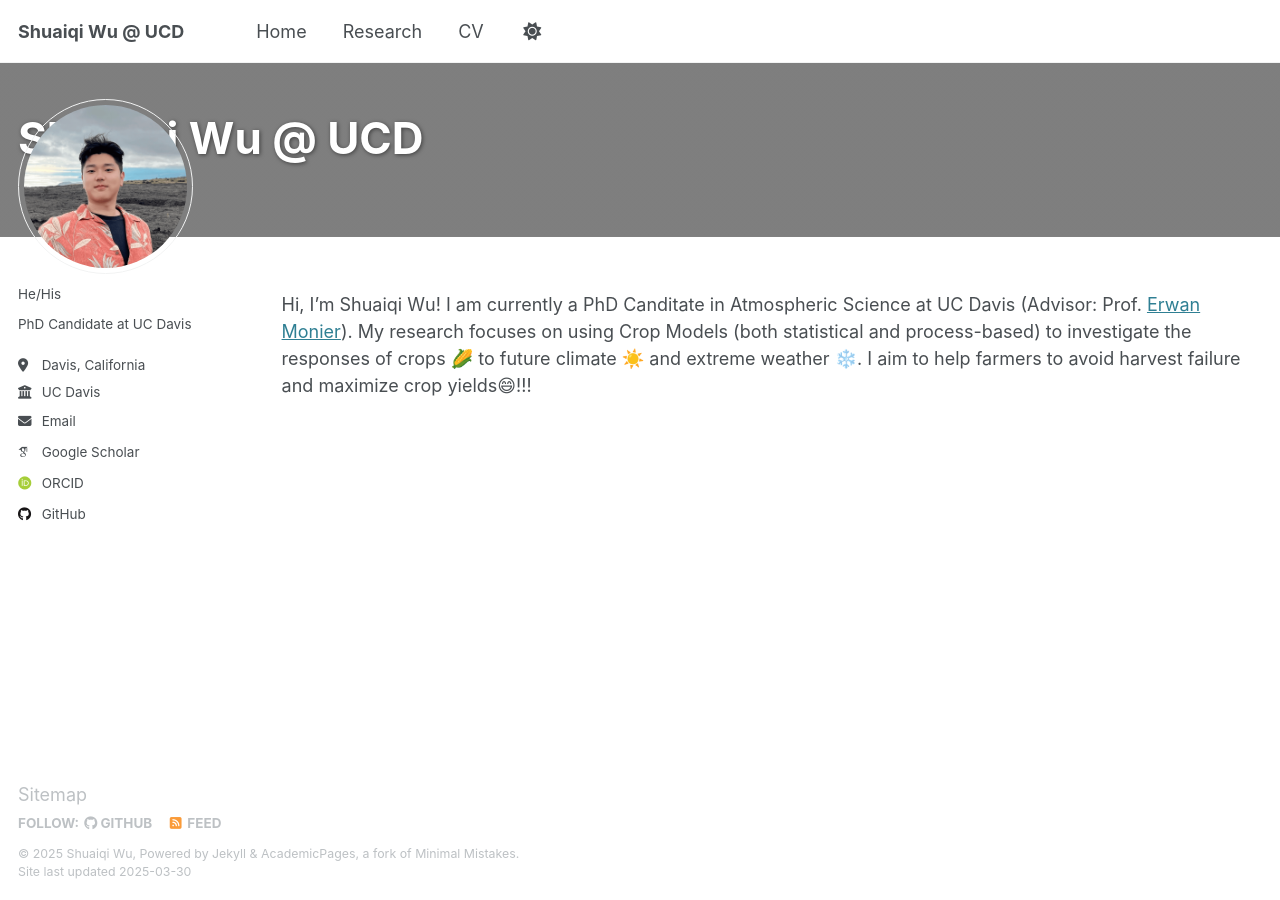
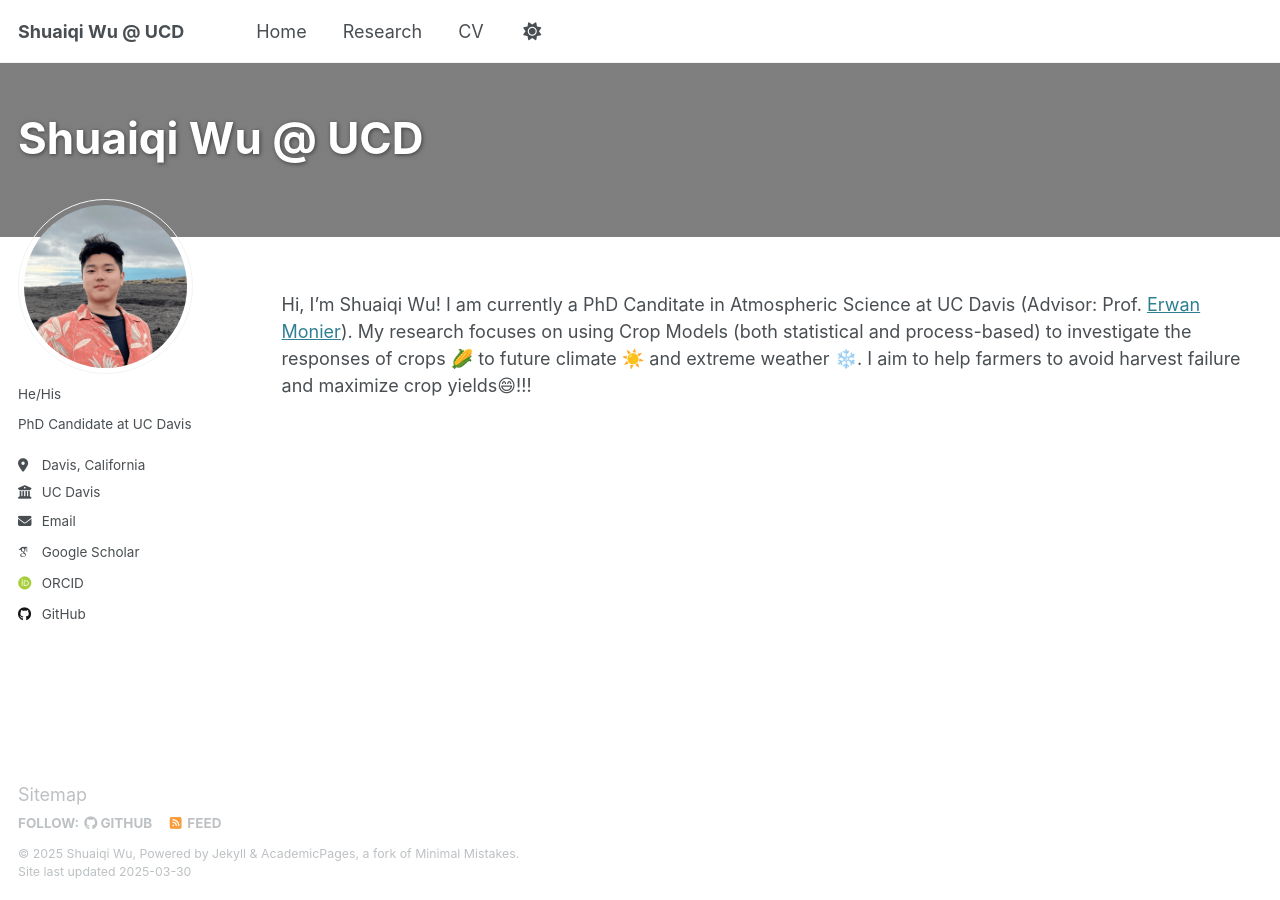
Before and after one commit to shqwu/shqwu.github.io, a Jekyll site: the page built from _pages/index.md, in a window 1280 px wide. Built offline with Jekyll 4.4.1, drawn with Linux system fonts in a browser that asks for light colours; emoji names are drawn with the system emoji font; some web fonts are replaced.

Commit message:
Update _sidebar.scss

```diff
--- a/_sass/layout/_sidebar.scss
+++ b/_sass/layout/_sidebar.scss
@@ -7,8 +7,8 @@
    ========================================================================== */
 
 .sidebar {
-  -webkit-transform: translate3d(0, 0 , 0);
-          transform: translate3d(0, 0 , 0);
+  -webkit-transform: translate3d(0, 100px , 0);
+          transform: translate3d(0, 100px , 0);
 
   @include clearfix();
   margin-bottom: 1em;
```
